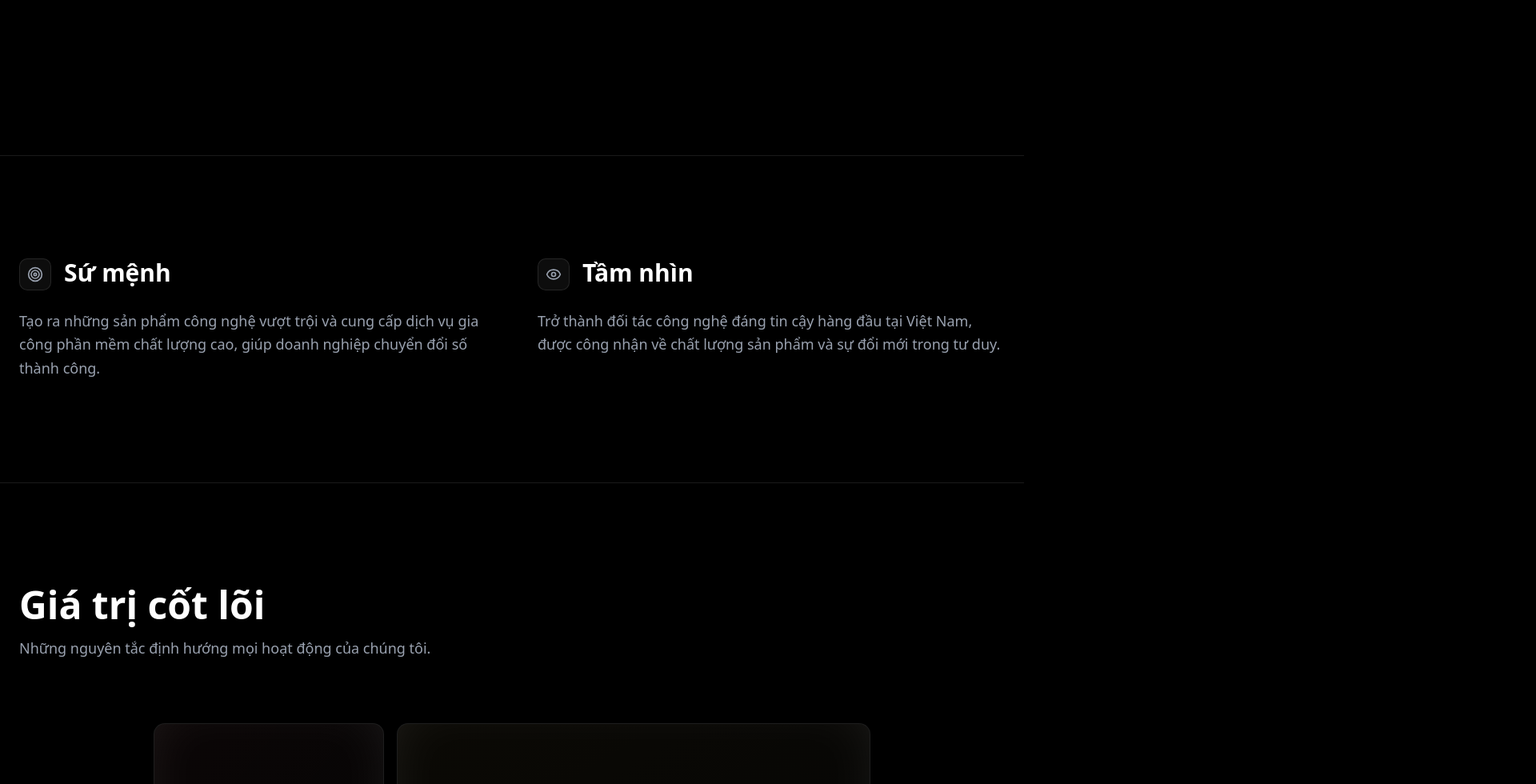
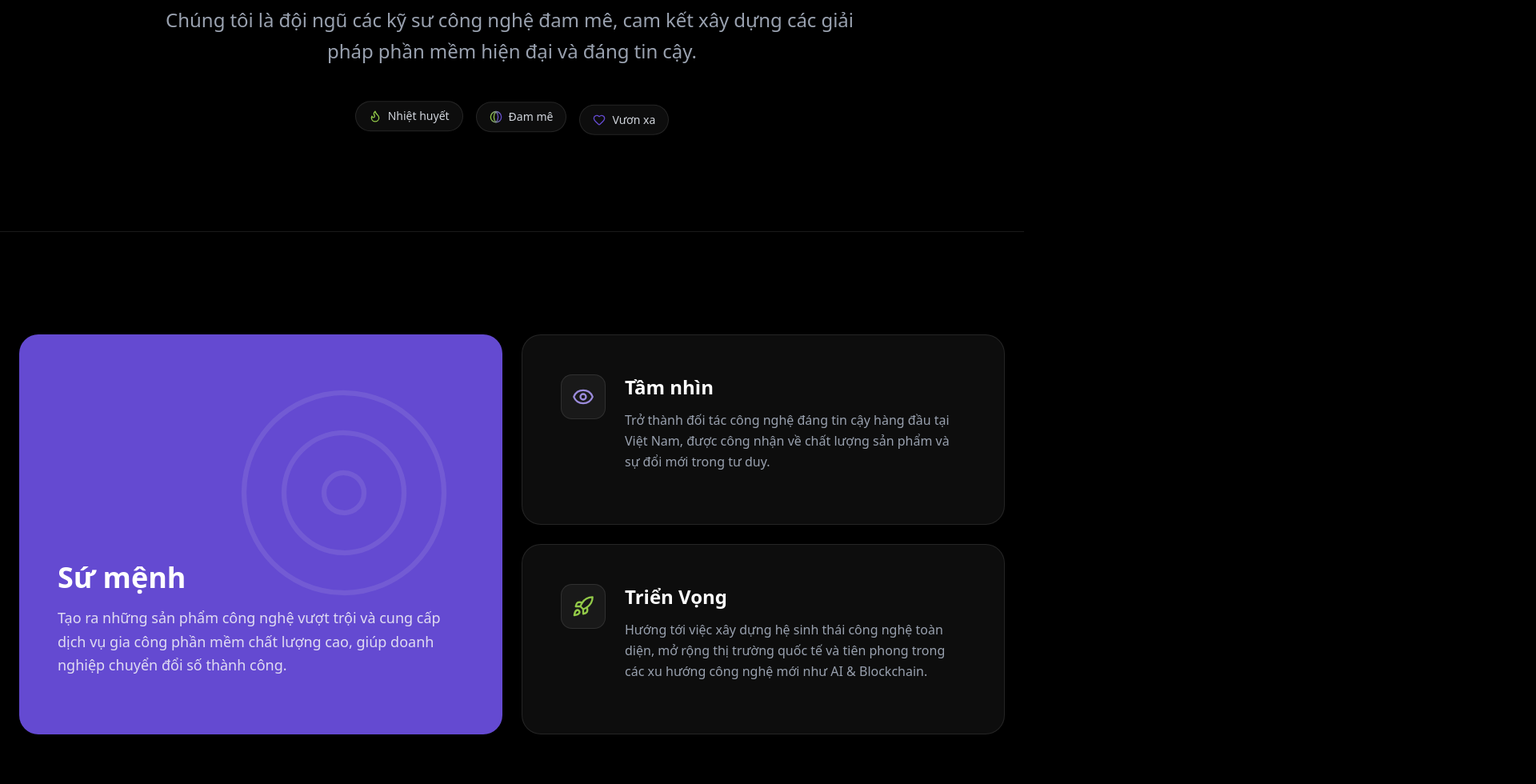
Before and after one commit to thethien2906/wusxo-corporate, a Next.js app: page /about in a window 1280 px wide. Shown: the part 460-1440 px from the top of the page at 80% size, 1920 px wide, since content can reach past the window. Built offline with nearby package versions, Linux system fonts and the light colour scheme.

Commit message:
:lipstick: feat(about_us): refactor ui

```diff
--- a/app/about/page.tsx
+++ b/app/about/page.tsx
@@ -1,8 +1,9 @@
 "use client";
 
 import { motion } from "motion/react";
-import { Target, Eye, Heart, Lightbulb, Shield, Users2 } from "lucide-react";
-import { AuroraText } from "@/components/ui/AuroraText";
+import Image from "next/image";
+import { Target, Eye, Heart, Lightbulb, Shield, Users2, Flame, Globe, Rocket, ArrowRight } from "lucide-react";
+
 import { TextReveal } from "@/components/ui/text-reveal";
 import { BentoGrid, BentoCard } from "@/components/ui/bento-grid";
 
@@ -73,57 +74,160 @@ export default function AboutPage() {
     return (
         <div className="bg-black">
             {/* Hero Section */}
-            <section className="py-32 md:py-48">
-                <div className="max-w-[1600px] mx-auto px-6">
-                    <motion.div {...fadeInUp} className="max-w-4xl">
-                        <h1 className="text-5xl md:text-7xl font-bold text-white mb-8 leading-[1.1] tracking-tight">
-                            <AuroraText colors={["#644AD1", "#7760D4", "#92C948", "#A9D173"]}>WuSxo</AuroraText>
-                        </h1>
+            <section className="py-32 md:py-30 flex justify-center">
+                <div className="max-w-[1600px] w-full px-6 flex flex-col items-center text-center">
+                    <motion.div {...fadeInUp} className="max-w-4xl flex flex-col items-center">
+                        <div className="w-full max-w-lg md:max-w-2xl aspect-[3/1] relative mb-10">
+                            <Image
+                                src="/logos/wusxo_letter_logo.png"
+                                alt="WuSxo Logo"
+                                fill
+                                className="object-contain scale-[4.0]"
+                                priority
+                            />
+                        </div>
+                        <div className="mb-12">
                             <TextReveal
-                            className="text-xl md:text-2xl text-gray-400 leading-relaxed"
+                                className="text-xl md:text-2xl text-gray-400 leading-relaxed text-center"
                                 delay={0.3}
                             >
                                 Chúng tôi là đội ngũ các kỹ sư công nghệ đam mê, cam kết xây dựng các giải pháp phần mềm hiện đại và đáng tin cậy.
                             </TextReveal>
+                        </div>
+
+                        {/* Badges */}
+                        {/* Badges */}
+                        <motion.div
+                            initial={{ opacity: 0, y: 20 }}
+                            whileInView={{ opacity: 1, y: 0 }}
+                            viewport={{ once: true }}
+                            transition={{ delay: 0.5, duration: 0.6 }}
+                            className="flex flex-wrap justify-center gap-4 relative"
+                        >
+                            {/* Define Gradient for Icon */}
+                            <svg width="0" height="0" className="absolute">
+                                <linearGradient id="lime-iris-gradient" x1="0%" y1="0%" x2="100%" y2="0%">
+                                    <stop offset="0%" stopColor="#92C948" />
+                                    <stop offset="100%" stopColor="#644AD1" />
+                                </linearGradient>
+                            </svg>
+
+                            <motion.div
+                                animate={{ y: [0, -5, 0] }}
+                                transition={{ duration: 4, repeat: Infinity, ease: "easeInOut" }}
+                                className="flex items-center gap-2 px-4 py-2 rounded-full bg-white/5 border border-white/10 text-gray-300 hover:bg-white/10 transition-colors cursor-default"
+                            >
+                                <Flame size={16} color="#92C948" />
+                                <span className="text-sm font-medium">Nhiệt huyết</span>
+                            </motion.div>
+                            <motion.div
+                                animate={{ y: [0, -5, 0] }}
+                                transition={{ duration: 4, repeat: Infinity, ease: "easeInOut", delay: 1 }}
+                                className="flex items-center gap-2 px-4 py-2 rounded-full bg-white/5 border border-white/10 text-gray-300 hover:bg-white/10 transition-colors cursor-default"
+                            >
+                                <Globe size={16} style={{ stroke: "url(#lime-iris-gradient)" }} />
+                                <span className="text-sm font-medium">Đam mê</span>
+                            </motion.div>
+                            <motion.div
+                                animate={{ y: [0, -5, 0] }}
+                                transition={{ duration: 4, repeat: Infinity, ease: "easeInOut", delay: 2 }}
+                                className="flex items-center gap-2 px-4 py-2 rounded-full bg-white/5 border border-white/10 text-gray-300 hover:bg-white/10 transition-colors cursor-default"
+                            >
+                                <Heart size={16} color="#644AD1" />
+                                <span className="text-sm font-medium">Vươn xa</span>
+                            </motion.div>
+                        </motion.div>
                     </motion.div>
                 </div>
             </section>
 
-            {/* Mission & Vision */}
+            {/* Mission & Vision & Prospects */}
             <section className="py-32 border-t border-white/10">
                 <div className="max-w-[1600px] mx-auto px-6">
-                    <div className="grid grid-cols-1 lg:grid-cols-2 gap-16">
-                        <motion.div {...fadeInUp}>
-                            <div className="flex items-start gap-4 mb-6">
-                                <div className="w-10 h-10 bg-white/5 border border-white/10 rounded-lg flex items-center justify-center flex-shrink-0">
-                                    <Target size={20} className="text-gray-400" />
-                                </div>
-                                <h2 className="text-3xl font-bold text-white">Sứ mệnh</h2>
-                            </div>
-                            <p className="text-lg text-gray-400 leading-relaxed">
-                                Tạo ra những sản phẩm công nghệ vượt trội và cung cấp dịch vụ gia
-                                công phần mềm chất lượng cao, giúp doanh nghiệp chuyển đổi số thành
-                                công.
-                            </p>
+                    <div className="grid grid-cols-1 lg:grid-cols-2 gap-6">
+                        {/* Left Column: Sứ mệnh (Mission) - Large Card */}
+                        <motion.div
+                            {...fadeInUp}
+                            whileHover={{ scale: 1.02 }}
+                            transition={{ duration: 0.3 }}
+                            className="relative overflow-hidden rounded-3xl bg-[#644AD1] p-8 md:p-12 flex flex-col justify-between min-h-[500px] group cursor-default"
+                        >
+                            <motion.div
+                                className="absolute top-0 right-0 p-12 opacity-10 group-hover:opacity-20 transition-opacity duration-500"
+                                animate={{ rotate: 360 }}
+                                transition={{ duration: 50, repeat: Infinity, ease: "linear" }}
+                            >
+                                <Target size={300} strokeWidth={0.5} />
                             </motion.div>
 
-                        <motion.div {...fadeInUp} transition={{ delay: 0.1 }}>
-                            <div className="flex items-start gap-4 mb-6">
-                                <div className="w-10 h-10 bg-white/5 border border-white/10 rounded-lg flex items-center justify-center flex-shrink-0">
-                                    <Eye size={20} className="text-gray-400" />
+                            <div className="relative z-10 flex flex-col items-center justify-center flex-1 my-10">
+                                {/* <motion.div
+                                    whileHover={{ rotate: 15, scale: 1.1 }}
+                                    className="w-24 h-24 bg-white/10 backdrop-blur-md rounded-2xl flex items-center justify-center mb-6 ring-1 ring-white/20 shadow-2xl"
+                                >
+                                    <Target size={48} className="text-white" />
+                                </motion.div> */}
                             </div>
-                                <h2 className="text-3xl font-bold text-white">Tầm nhìn</h2>
+
+                            <div className="relative z-10">
+                                <h2 className="text-4xl font-bold text-white mb-4">Sứ mệnh</h2>
+                                <p className="text-lg text-[#E0DCF2] leading-relaxed mb-6">
+                                    Tạo ra những sản phẩm công nghệ vượt trội và cung cấp dịch vụ gia công phần mềm chất lượng cao, giúp doanh nghiệp chuyển đổi số thành công.
+                                </p>
                             </div>
-                            <p className="text-lg text-gray-400 leading-relaxed">
-                                Trở thành đối tác công nghệ đáng tin cậy hàng đầu tại Việt Nam,
-                                được công nhận về chất lượng sản phẩm và sự đổi mới trong tư duy.
+                        </motion.div>
+
+                        {/* Right Column: Tầm nhìn & Triển vọng */}
+                        <div className="flex flex-col gap-6">
+                            {/* Top Card: Tầm nhìn (Vision) */}
+                            <motion.div
+                                {...fadeInUp}
+                                transition={{ delay: 0.1 }}
+                                whileHover={{ scale: 1.02 }}
+                                className="flex-1 rounded-3xl bg-white/5 border border-white/10 p-8 md:p-12 flex flex-col justify-center hover:bg-white/10 transition-colors group cursor-default"
+                            >
+                                <div className="flex flex-col md:flex-row md:items-start gap-6">
+                                    <motion.div
+                                        whileHover={{ rotate: [0, -10, 10, -10, 0], transition: { duration: 0.5 } }}
+                                        className="w-14 h-14 bg-white/5 border border-white/10 rounded-xl flex items-center justify-center flex-shrink-0"
+                                    >
+                                        <Eye size={28} className="text-[#9B8BDC]" />
+                                    </motion.div>
+                                    <div>
+                                        <h2 className="text-2xl font-bold text-white mb-3">Tầm nhìn</h2>
+                                        <p className="text-gray-400 leading-relaxed mb-4">
+                                            Trở thành đối tác công nghệ đáng tin cậy hàng đầu tại Việt Nam, được công nhận về chất lượng sản phẩm và sự đổi mới trong tư duy.
                                         </p>
+                                    </div>
+                                </div>
+                            </motion.div>
+
+                            {/* Bottom Card: Triển vọng (Prospects) */}
+                            <motion.div
+                                {...fadeInUp}
+                                transition={{ delay: 0.2 }}
+                                whileHover={{ scale: 1.02 }}
+                                className="flex-1 rounded-3xl bg-white/5 border border-white/10 p-8 md:p-12 flex flex-col justify-center hover:bg-white/10 transition-colors group cursor-default"
+                            >
+                                <div className="flex flex-col md:flex-row md:items-start gap-6">
+                                    <motion.div
+                                        whileHover={{ y: -5 }}
+                                        className="w-14 h-14 bg-white/5 border border-white/10 rounded-xl flex items-center justify-center flex-shrink-0"
+                                    >
+                                        <Rocket size={28} className="text-[#92C948]" />
+                                    </motion.div>
+                                    <div>
+                                        <h2 className="text-2xl font-bold text-white mb-3">Triển Vọng</h2>
+                                        <p className="text-gray-400 leading-relaxed mb-4">
+                                            Hướng tới việc xây dựng hệ sinh thái công nghệ toàn diện, mở rộng thị trường quốc tế và tiên phong trong các xu hướng công nghệ mới như AI & Blockchain.
+                                        </p>
+                                    </div>
+                                </div>
                             </motion.div>
                         </div>
                     </div>
+                </div>
             </section>
-
-
 
             {/* Values Section */}
             <section className="py-32 border-t border-white/10">
@@ -164,7 +268,7 @@ export default function AboutPage() {
                         </p>
                     </motion.div>
 
-                    <div className="max-w-4xl space-y-12">
+                    <div className="max-w-4xl mx-auto space-y-12">
                         {timeline.map((item, index) => (
                             <motion.div
                                 key={item.year}
```
Lines whose indentation alone changed are shown as unchanged.
